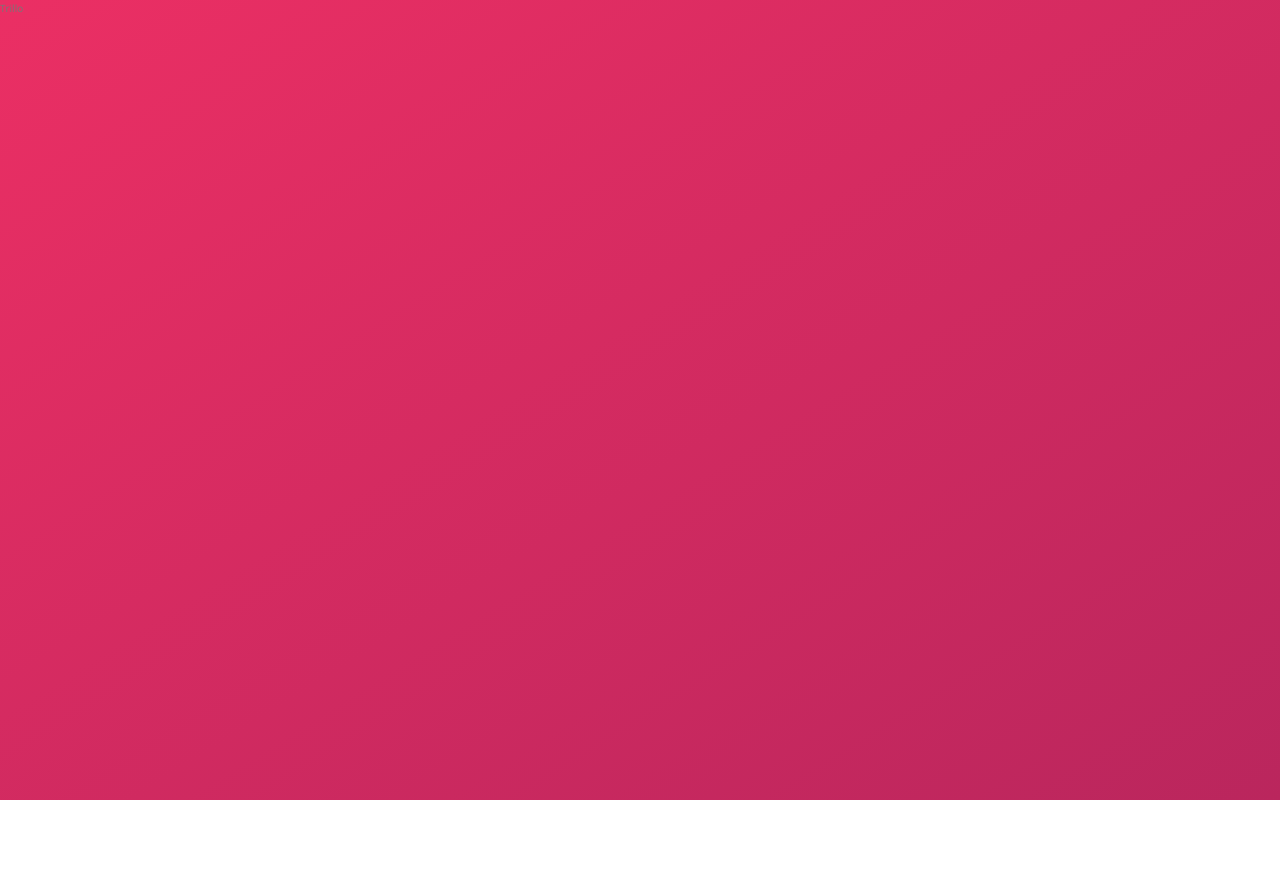
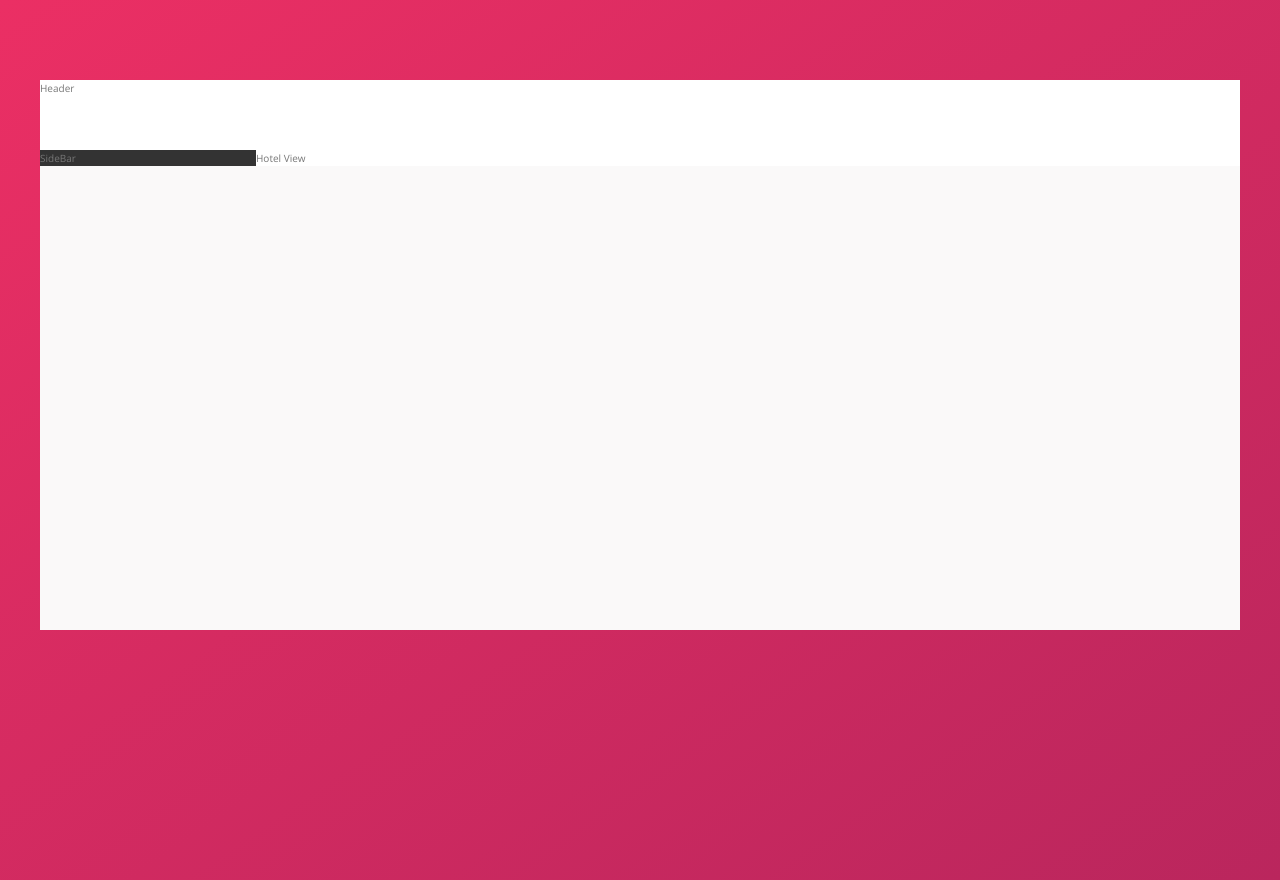
Before and after one commit to matheusfulldev/trillo-sass, a website: page index.html in a window 1280 px wide. Before the commit the page ends 800 px from the top, so only its background shows below. Drawn offline with nearby package versions, Linux system fonts and the light colour scheme.

Commit message:
building overall layout

```diff
--- a/index.html
+++ b/index.html
@@ -11,6 +11,13 @@
         <title>Trillo &mdash; Your all-in-one booking app</title>
     </head>
     <body>
-        Trillo
+        <div class="container">
+            <header class="header">Header</header>
+
+            <div class="content">
+                <nav class="sidebar">SideBar</nav>
+                <main class="hotel-view">Hotel View</main>
+            </div>
+        </div>
     </body>
 </html>
--- a/sass/_base.scss
+++ b/sass/_base.scss
@@ -11,6 +11,8 @@
     --grey-dark-1: #333;
     --grey-dark-2: #777;
     --grey-dark-3: #999;
+
+    --white: #fff;
 }
 
 * {
@@ -30,6 +32,7 @@ html {
 }
 
 body {
+    box-sizing: border-box;
     font-family: 'Open Sans', sans-serif;
     font-weight: 400;
     line-height: 1.6;
--- a/sass/_layout.scss
+++ b/sass/_layout.scss
@@ -0,0 +1,30 @@
+.container {
+    background-color: var(--grey-light-1);
+    margin: 8rem auto;
+    min-height: 55rem;
+
+    max-width: 120rem;
+}
+
+.header {
+    height: 7rem;
+    background-color: var(--white);
+    border-bottom: var(--grey-light-2);
+}
+
+.content {
+    display: flex;
+}
+
+.sidebar {
+    background-color: var(--grey-dark-1);
+
+    flex: 0 0 18%;
+}
+
+.hotel-view {
+    background-color: var(--white);
+
+
+    flex: 1;
+}
```
Also changed, not shown: css/style.css.
